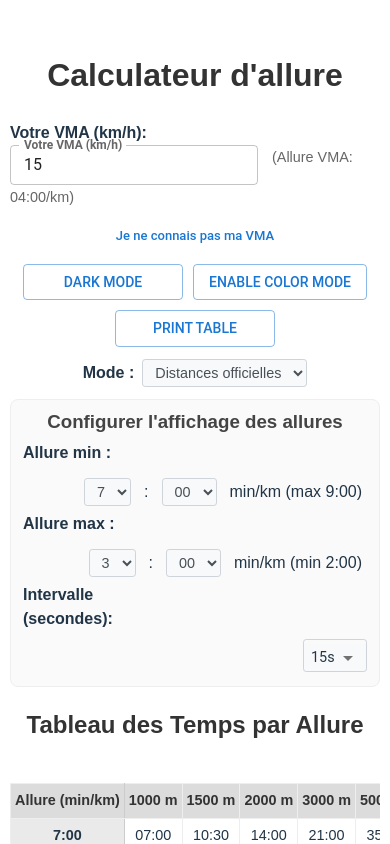
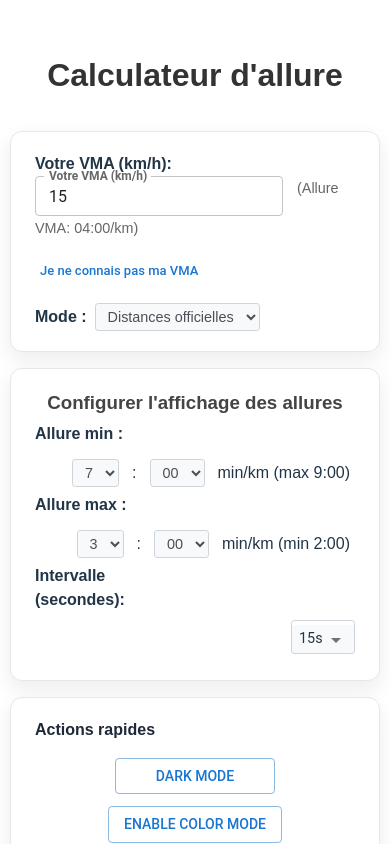
Before and after one commit to Makariudo/cap-demo, a React (Vite) app: page / in a window 390 px wide. Shown: the top 844 px of the page. Built offline with nearby package versions, Linux system fonts and the light colour scheme.

Commit message:
Affiche le mode actif et aère les panneaux de contrôle

```diff
--- a/src/App.css
+++ b/src/App.css
@@ -9,69 +9,122 @@
 
 .top-controls-grid {
   display: grid;
-  grid-template-columns: repeat(auto-fit, minmax(280px, 1fr));
-  gap: 16px;
-  align-items: start;
-  margin-bottom: 16px;
+  grid-template-columns: 2fr 2fr 1fr;
+  gap: 32px;
+  margin: 32px 0;
+  align-items: stretch;
 }
 
 .top-card {
   display: flex;
   flex-direction: column;
-  gap: 12px;
+  gap: 16px;
+  padding: 20px 24px;
+  background-color: #ffffff;
+  border: 1px solid #e5e7eb;
+  border-radius: 12px;
+  box-shadow: 0 8px 20px rgba(15, 23, 42, 0.08);
 }
 
-.top-card .vma-input,
-.top-card .reference-toggle,
-.top-card .reference-estimator,
-.top-card .action-buttons,
-.top-card .table-controls,
-.top-card .pace-config {
+.top-card-title {
   margin: 0;
+  font-size: 1rem;
+  font-weight: 600;
+  color: #1f2937;
 }
 
-.top-card .vma-input {
-  text-align: left;
+.dark .top-card-title {
+  color: #eef1ff;
 }
 
-.top-card .reference-toggle {
+.top-card--mode .table-controls,
+.top-card--actions .action-buttons {
+  margin: 0;
   justify-content: flex-start;
 }
 
-.top-card .reference-estimator {
-  max-width: none;
-  width: 100%;
+.top-card--mode .table-controls .control-group {
+  flex-wrap: wrap;
 }
 
-.top-card .action-buttons {
-  justify-content: flex-start;
-  margin: 0;
-  gap: 10px;
+.top-card--mode .vma-input {
+  text-align: left;
+  margin-bottom: 0;
 }
 
-.top-card .table-controls {
+.top-card--mode .vma-input label {
+  margin-right: 12px;
+}
+
+.top-card--mode .reference-toggle {
   justify-content: flex-start;
   margin: 0;
 }
 
-.top-card .table-controls .control-group {
-  flex-wrap: wrap;
+.top-card--mode .reference-estimator {
+  margin: 0;
+  max-width: none;
+  width: 100%;
+  text-align: left;
 }
 
-.top-card .pace-config {
+.top-card--mode .reference-row {
+  justify-content: flex-start;
+}
+
+.top-card--mode .reference-actions {
+  justify-content: flex-start;
+}
+
+.top-card--actions .action-buttons {
+  flex-direction: column;
+  align-items: stretch;
+  gap: 12px;
+}
+
+.top-card--actions .MuiButton-root {
+  width: 100%;
+}
+
+.top-card--pace .pace-config {
   margin: 0;
+  padding: 0;
+  border: 0;
+  background: transparent;
   max-width: none;
+  box-shadow: none;
+}
+
+.dark .top-card {
+  background-color: #1f2734;
+  border-color: #2f3647;
+  box-shadow: none;
+}
+
+.dark .top-card--pace .pace-config {
+  background: transparent;
+  border: 0;
+}
+
+@media (max-width: 1100px) {
+  .top-controls-grid {
+    grid-template-columns: repeat(auto-fit, minmax(320px, 1fr));
+  }
 }
 
 @media (max-width: 640px) {
   .top-controls-grid {
-    gap: 12px;
+    gap: 16px;
   }
 
-  .top-card .reference-toggle,
-  .top-card .action-buttons,
-  .top-card .table-controls {
+  .top-card--actions .action-buttons {
+    flex-direction: row;
+    align-items: center;
     justify-content: center;
+  }
+
+  .top-card--actions .MuiButton-root {
+    width: auto;
   }
 }
 
--- a/src/App.tsx
+++ b/src/App.tsx
@@ -475,7 +475,7 @@ function App(): JSX.Element {
             <h1>Calculateur d'allure</h1>
           </div>
           <div className="top-controls-grid">
-            <div className="top-card">
+            <div className="top-card top-card--mode">
               {/* VMA Input - Kept but doesn't affect table */}
               <div className="vma-input">
                 <label htmlFor="vma">Votre VMA (km/h): </label>
@@ -551,21 +551,6 @@ function App(): JSX.Element {
                   )}
                 </div>
               )}
-            </div>
-
-            <div className="top-card">
-              <div className="action-buttons">
-                <Button variant="outlined" onClick={toggleDarkMode}>
-                  {isDarkMode ? 'Light Mode' : 'Dark Mode'}
-                </Button>
-                <Button variant="outlined" onClick={toggleColorMode}>
-                  {isColorModeEnabled ? 'Disable Color Mode' : 'Enable Color Mode'}
-                </Button>
-                <Button variant="outlined" onClick={printTable}>
-                  Print Table
-                </Button>
-              </div>
-
               <div className="table-controls">
                 <div className="control-group">
                   <label htmlFor="table-view-mode">Mode :</label>
@@ -669,8 +654,24 @@ function App(): JSX.Element {
                 </div>
               </div>
             </div>
+
+            <div className="top-card top-card--actions">
+              <h3 className="top-card-title">Actions rapides</h3>
+              <div className="action-buttons">
+                <Button variant="outlined" onClick={toggleDarkMode}>
+                  {isDarkMode ? 'Light Mode' : 'Dark Mode'}
+                </Button>
+                <Button variant="outlined" onClick={toggleColorMode}>
+                  {isColorModeEnabled ? 'Disable Color Mode' : 'Enable Color Mode'}
+                </Button>
+                <Button variant="outlined" onClick={printTable}>
+                  Print Table
+                </Button>
+              </div>
+            </div>
           </div>
-          <h2>Tableau des Temps par Allure</h2>
+
+          <h2>Tableau des Temps par Allure – {TABLE_VIEW_OPTIONS.find(option => option.value === tableViewMode)?.label ?? ""}</h2>
          {paces.length > 0 ? (
            <div className="table-container">
                <table>
```
